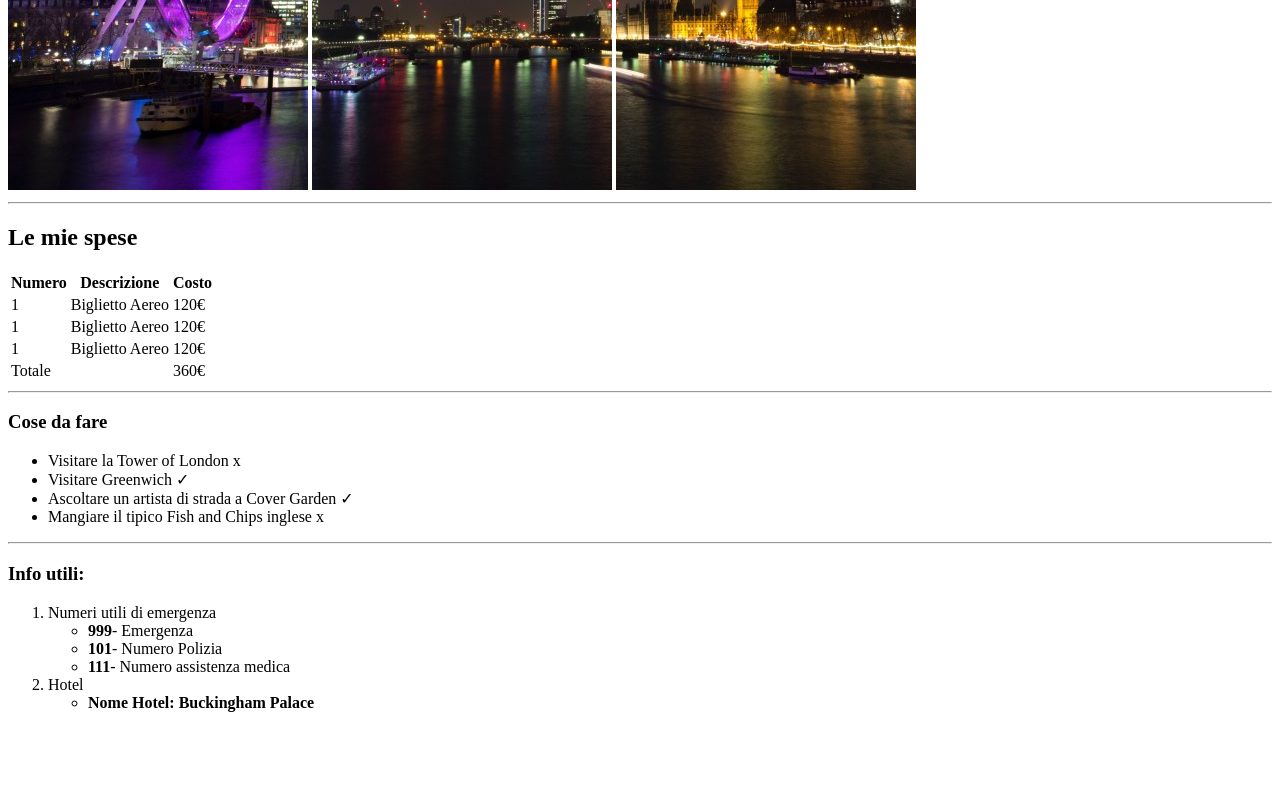
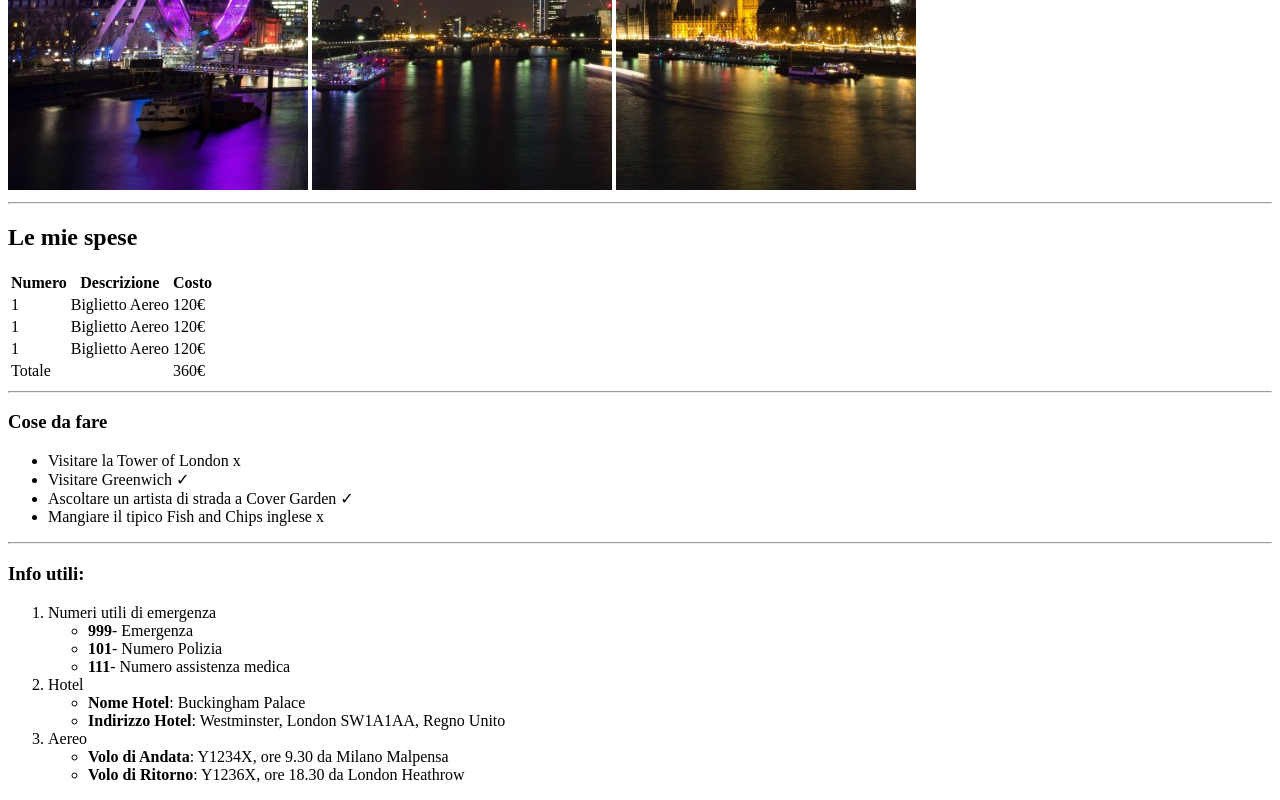
Before and after one commit to simonedcorsi/html-london-trip, a plain HTML site: page index.html in a window 1280 px wide. Shown: the part 490-1290 px from the top of the page. Before the commit the page ends 1218 px from the top, so only its background shows below. Drawn offline with Linux system fonts and the light colour scheme.

Commit message:
fine lista

```diff
--- a/index.html
+++ b/index.html
@@ -80,7 +80,15 @@
         </li>
         <li>Hotel
             <ul>
-                <li><strong>Nome Hotel: Buckingham Palace</strong></li>
+                <li><strong>Nome Hotel</strong>: Buckingham Palace</li>
+                <li><strong>Indirizzo Hotel</strong>: Westminster, London SW1A1AA, Regno Unito</li>
+            </ul>
+        </li>
+        <li>
+            Aereo
+            <ul>
+                <li><strong>Volo di Andata</strong>: Y1234X, ore 9.30 da Milano Malpensa</li>
+                <li><strong>Volo di Ritorno</strong>: Y1236X, ore 18.30 da London Heathrow</li>
             </ul>
         </li>
       </ol>
```
